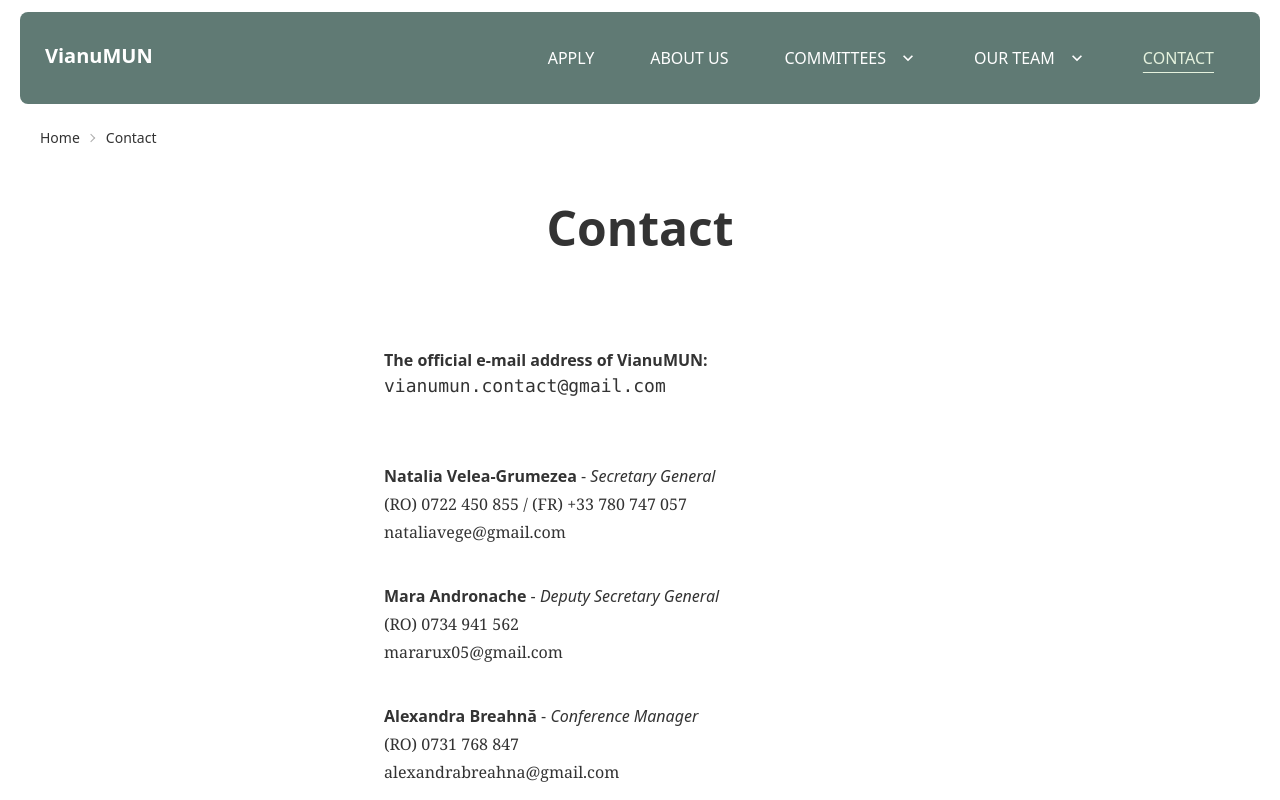
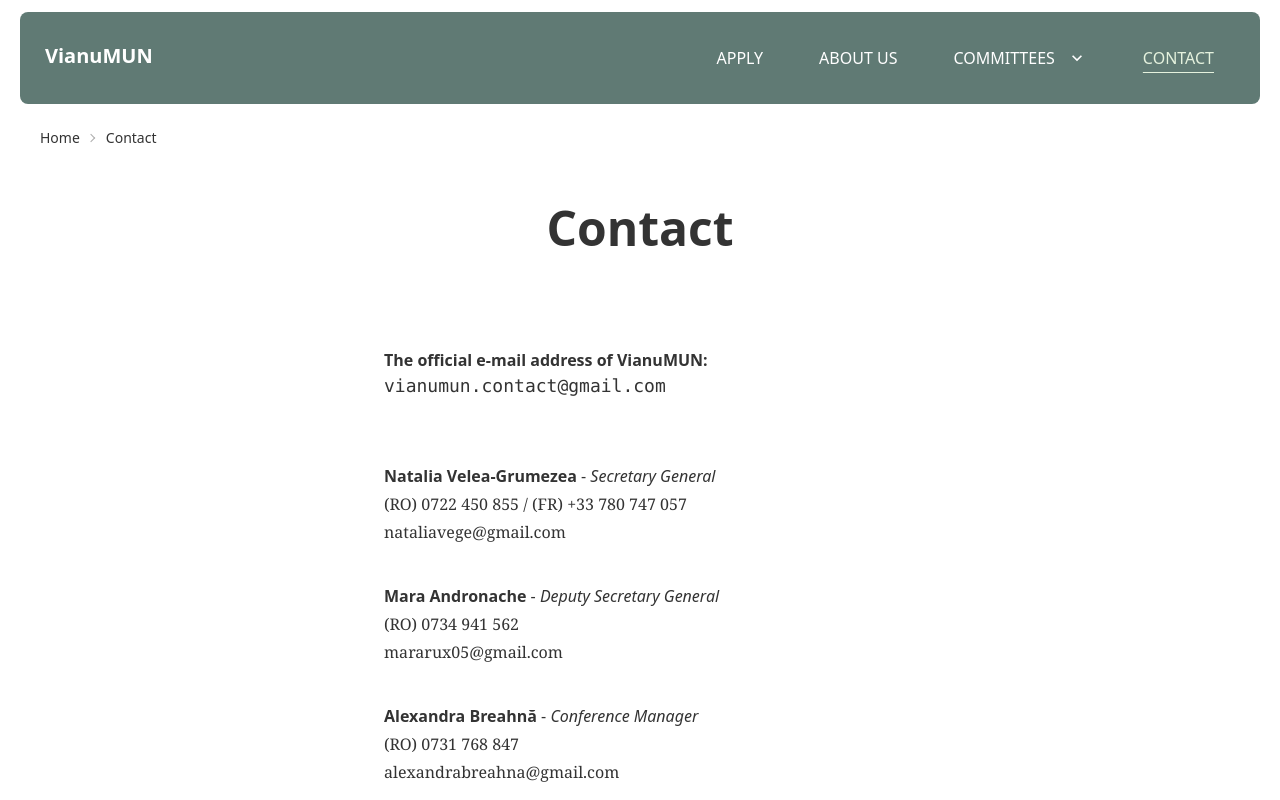
Before and after one commit to wowvain-dev/vianumun2023, a SvelteKit app: page /contact in a window 1280 px wide. Shown: the top 800 px of the page. Built offline with nearby package versions, Linux system fonts and the light colour scheme.

Commit message:
Fixed Error 500

```diff
--- a/src/components/Navbar.svelte
+++ b/src/components/Navbar.svelte
@@ -142,26 +142,26 @@
 								{/if}
 						</ul>
 					</li>
-					<li>
-						<a class="mr-5 text-base-100 uppercase border-2 border-transparent
-								  hover:border-base-200">
-							Our Team
-							<svg
-								class="fill-current"
-								xmlns="http://www.w3.org/2000/svg"
-								width="20"
-								height="20"
-								viewBox="0 0 24 24"
-							>
-								<path d="M7.41,8.58L12,13.17L16.59,8.58L18,10L12,16L6,10L7.41,8.58Z" />
-							</svg>
-						</a>
-						<ul class="p-2 bg-base-100 acrylic" style="background: rgba(29, 66, 58, 0.7)"
-						>
-							<li><a class="btn btn-ghost normal-case text-base-100 uppercase ">Chairpersons</a></li>
-							<li><a class="btn btn-ghost normal-case text-base-100 uppercase ">Submenu 2</a></li>
-						</ul>
-					</li>
+<!--					<li>-->
+<!--						<a class="mr-5 text-base-100 uppercase border-2 border-transparent-->
+<!--								  hover:border-base-200">-->
+<!--							Our Team-->
+<!--							<svg-->
+<!--								class="fill-current"-->
+<!--								xmlns="http://www.w3.org/2000/svg"-->
+<!--								width="20"-->
+<!--								height="20"-->
+<!--								viewBox="0 0 24 24"-->
+<!--							>-->
+<!--								<path d="M7.41,8.58L12,13.17L16.59,8.58L18,10L12,16L6,10L7.41,8.58Z" />-->
+<!--							</svg>-->
+<!--						</a>-->
+<!--						<ul class="p-2 bg-base-100 acrylic" style="background: rgba(29, 66, 58, 0.7)"-->
+<!--						>-->
+<!--							<li><a class="btn btn-ghost normal-case text-base-100 uppercase ">Chairpersons</a></li>-->
+<!--							<li><a class="btn btn-ghost normal-case text-base-100 uppercase ">Submenu 2</a></li>-->
+<!--						</ul>-->
+<!--					</li>-->
 					{#if $page.url.pathname === '/contact'}
 						<li><a class="text-base-200 mr-5 text-base-100 uppercase
 							border-2 border-transparent underline underline-offset-8 hover:border-base-200 "
--- a/src/routes/+page.svelte
+++ b/src/routes/+page.svelte
@@ -1,7 +1,7 @@
 <script>
 // @ts-nocheck
 
-	import { goto, prefetchRoutes } from '$app/navigation';
+	import { goto } from '$app/navigation';
 	import OrganizerProfile from '../components/OrganizerProfile.svelte';
 	import Navbar from '../components/Navbar.svelte';
 	import { inview } from 'svelte-inview';
```
